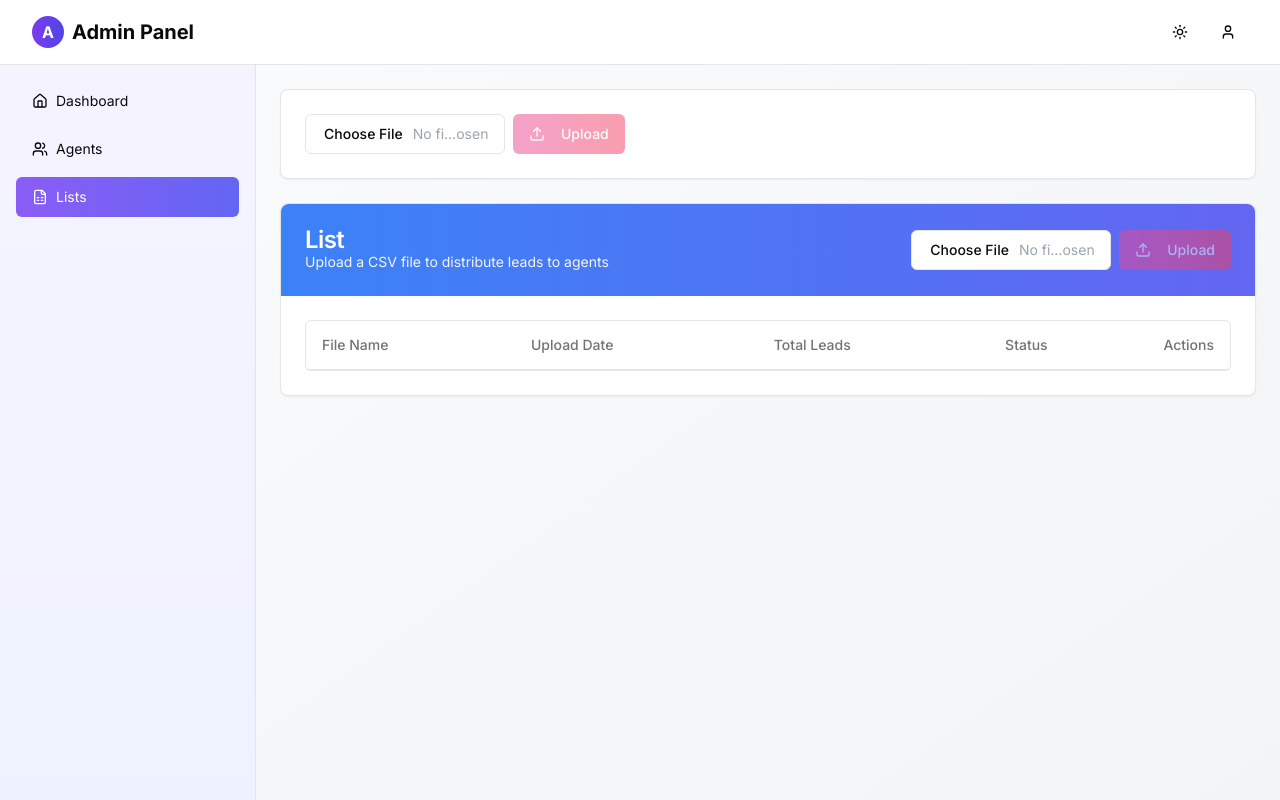
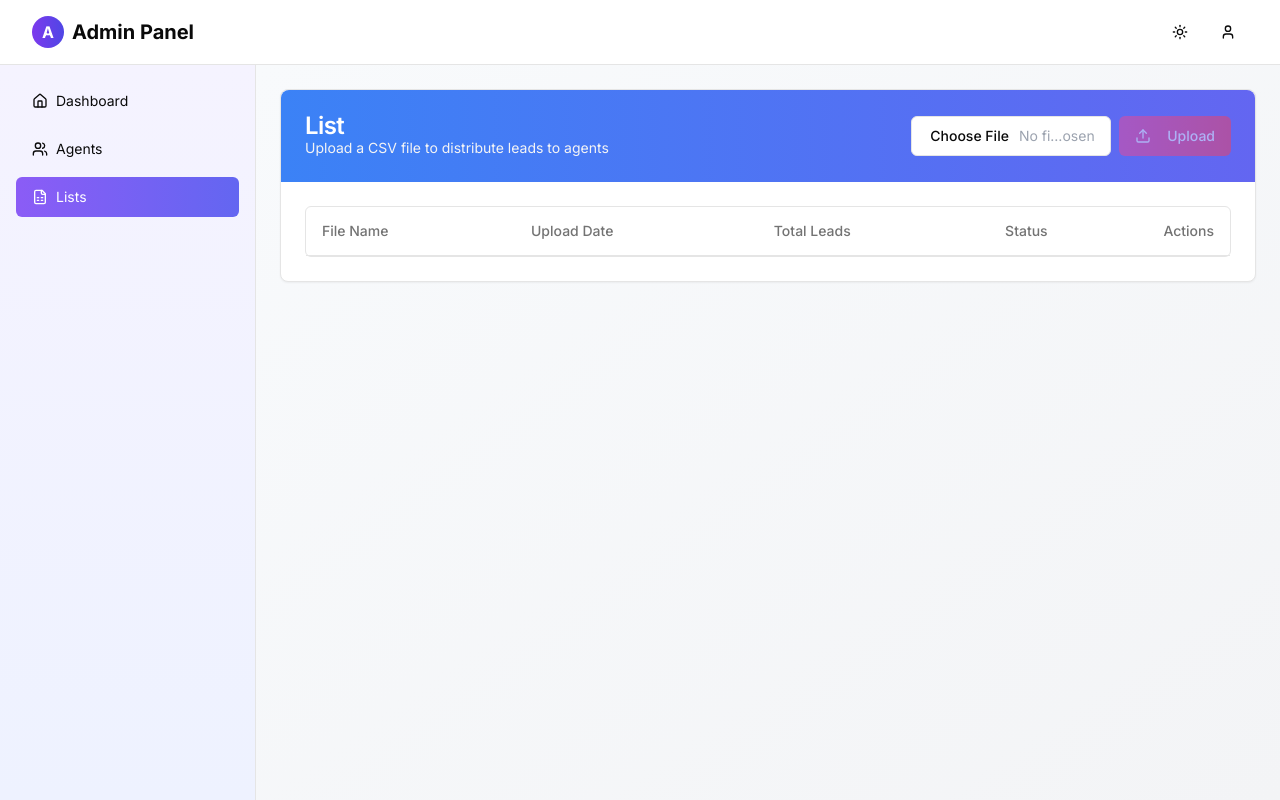
Before and after one commit to H-S-RATHI/CStech-Assignment, a Next.js app in the folder frontend/: page /dashboard/lists in a window 1280 px wide. Built offline with nearby package versions, Linux system fonts and the light colour scheme.

Commit message:
feat: remove redundant card wrapper around upload list form for cleaner layout

```diff
--- a/frontend/app/dashboard/lists/page.tsx
+++ b/frontend/app/dashboard/lists/page.tsx
@@ -5,12 +5,6 @@ import { ListsTable } from "@/components/lists-table"
 export default function ListsPage() {
   return (
     <div className="space-y-6">
-
-      <Card>
-        <CardContent className="pt-6">
-          <UploadListForm />
-        </CardContent>
-      </Card>
 
       <Card>
         <CardHeader className="bg-gradient-to-r from-blue-500 to-indigo-500 text-white rounded-t-lg">
```
